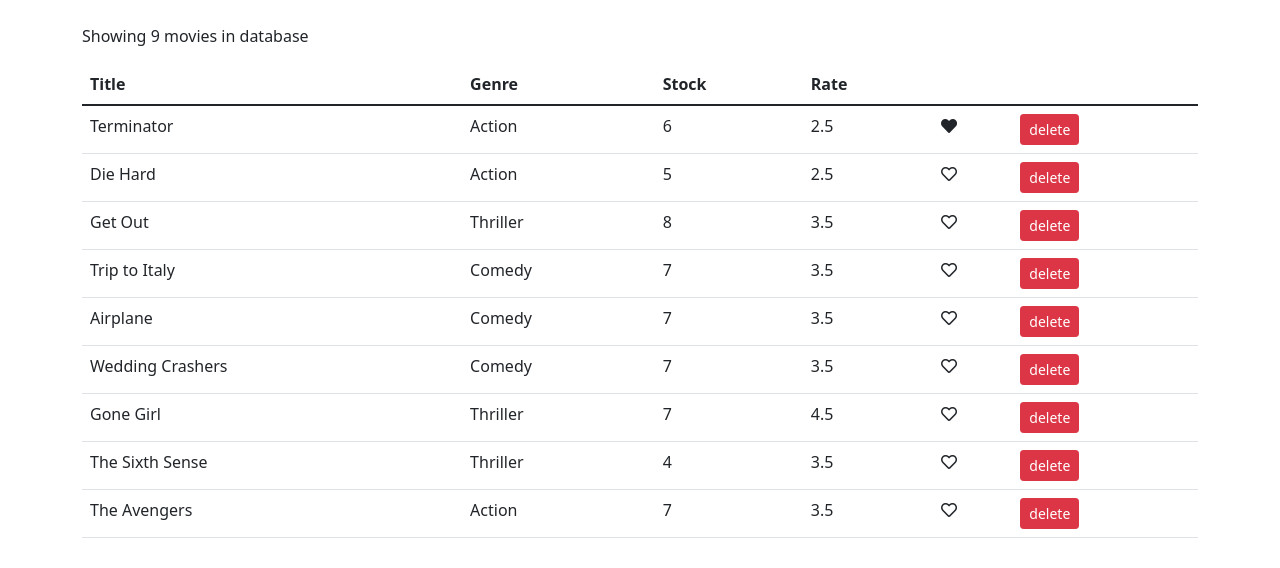
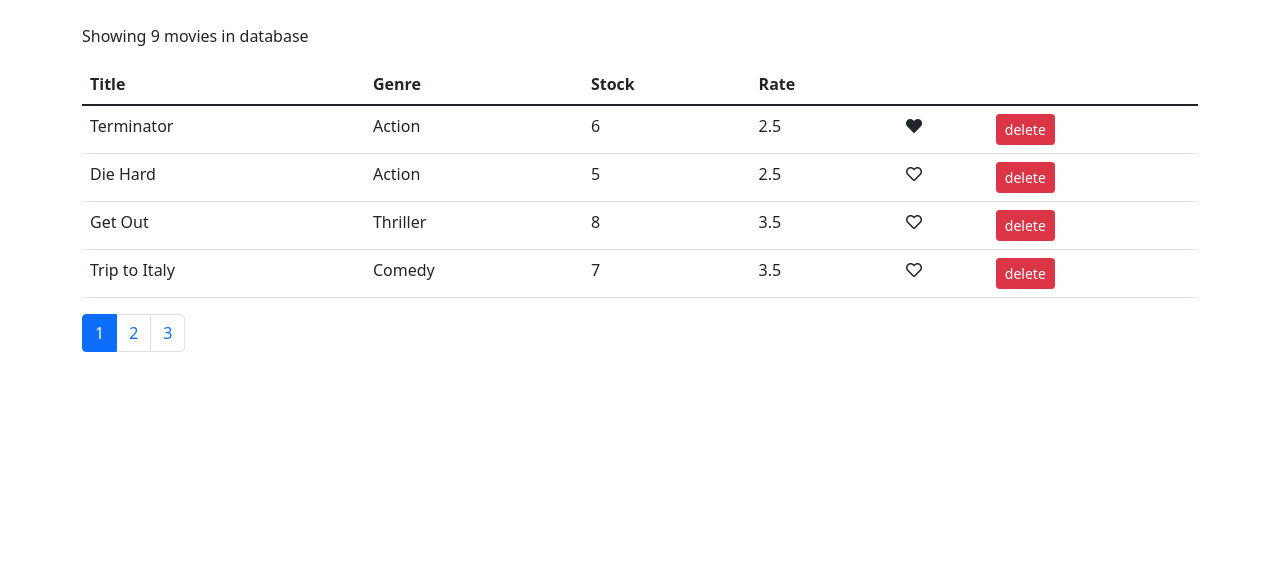
Before and after one commit to shakilhossain1/react-vidly, a React (Vite) app: page /movies in a window 1280 px wide. Shown: the top 568 px of the page. Built offline with nearby package versions, Linux system fonts and the light colour scheme.

Commit message:
paginating data

```diff
--- a/package.json
+++ b/package.json
@@ -14,6 +14,8 @@
     "@fortawesome/react-fontawesome": "^0.1.15",
     "bootstrap": "^5.1.0",
     "font-awesome": "^4.7.0",
+    "lodash": "^4.17.21",
+    "prop-types": "^15.7.2",
     "react": "^17.0.0",
     "react-dom": "^17.0.0"
   },
--- /dev/null
+++ b/src/components/common/pagination.jsx
@@ -0,0 +1,39 @@
+import React from 'react';
+import _ from 'lodash';
+import PropTypes from 'prop-types';
+
+const Pagintaion = ({itemsCount, onPageChange, pageSize, currentPage}) => {
+  const pagesCount = Math.ceil(itemsCount / pageSize);
+  if (pagesCount === 1) return null;
+  const pages = _.range(1, pagesCount + 1);
+
+  return (
+    <nav>
+      <ul className='pagination'>
+        {pages.map(page => (
+          <li
+            className={`page-item ${currentPage === page && 'active'}`}
+            key={page}
+          >
+            <a
+              className='page-link'
+              href='#'
+              onClick={() => onPageChange(page)}
+            >
+              {page}
+            </a>
+          </li>
+        ))}
+      </ul>
+    </nav>
+  );
+};
+
+Pagintaion.propTypes = {
+  itemsCount: PropTypes.number.isRequired,
+  onPageChange: PropTypes.func.isRequired,
+  pageSize: PropTypes.number.isRequired,
+  currentPage: PropTypes.number.isRequired,
+};
+
+export default Pagintaion;
--- a/src/components/movies.jsx
+++ b/src/components/movies.jsx
@@ -1,10 +1,14 @@
 import React, {Component} from 'react';
 import {getMovies} from '../services/fakeMovieService';
+import pagintate from '../utils/pagintate';
 import Like from './common/like';
+import Pagintaion from './common/pagination';
 
 class Movies extends Component {
   state = {
     movies: getMovies(),
+    pageSize: 4,
+    currentPage: 1,
   };
 
   handleLike = movie => {
@@ -21,8 +25,17 @@
     this.setState({movies});
   };
 
+  handlePageChange = page => {
+    console.log('changing the page >> ', page);
+    this.setState({currentPage: page});
+  };
+
   render() {
-    const {length: count} = this.state.movies;
+    const {movies: allMovies, currentPage, pageSize} = this.state;
+    const {length: count} = allMovies;
+
+    const movies = pagintate(allMovies, currentPage, pageSize);
+
     if (count === 0) return <p>There are no movie in the database</p>;
     return (
       <React.Fragment>
@@ -39,7 +52,7 @@
             </tr>
           </thead>
           <tbody>
-            {this.state.movies.map(movie => (
+            {movies.map(movie => (
               <tr key={movie._id}>
                 <td>{movie.title}</td>
                 <td>{movie.genre.name}</td>
@@ -63,6 +76,12 @@
             ))}
           </tbody>
         </table>
+        <Pagintaion
+          itemsCount={count}
+          pageSize={pageSize}
+          currentPage={currentPage}
+          onPageChange={this.handlePageChange}
+        />
       </React.Fragment>
     );
   }
--- /dev/null
+++ b/src/utils/pagintate.js
@@ -0,0 +1,7 @@
+import _ from 'lodash';
+
+export default function pagintate(items, pageNumber, pageSize) {
+  const startIndex = (pageNumber - 1) * pageSize;
+
+  return _(items).slice(startIndex).take(pageSize).value();
+}
```
Also changed, not shown: 1 other file (tests, documents, lock files or other folders).
